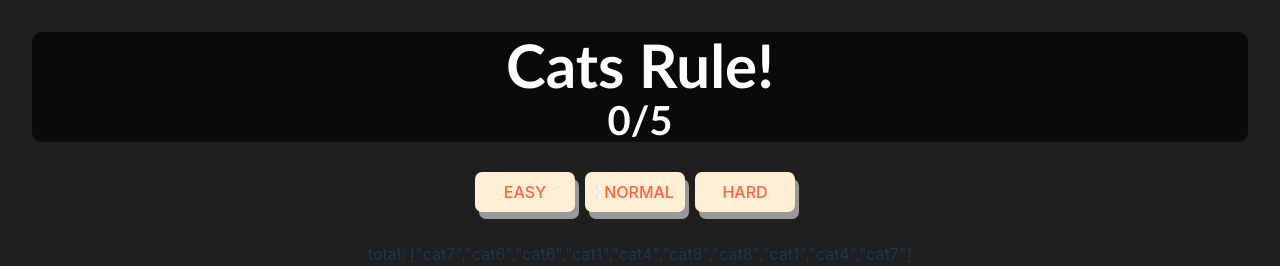
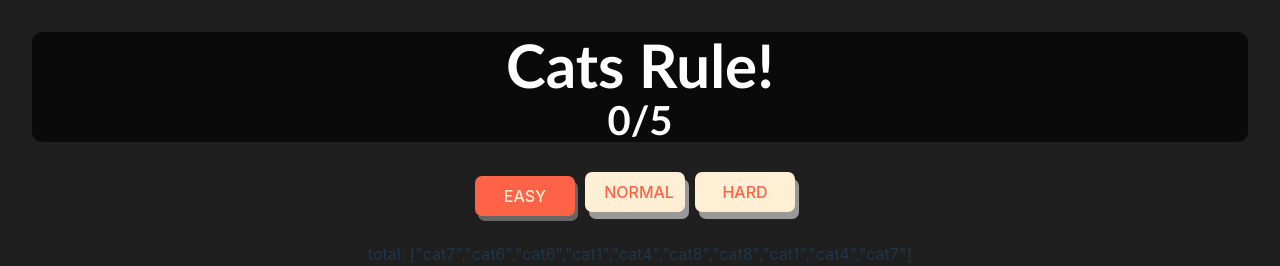
Before and after one commit to GO-SOPT-WEB/SiYeonLee, a React (Vite) app in the folder week3/matchTheCard/: page / in a window 1280 px wide. Shown: the top 266 px of the page. Built offline with nearby package versions, Linux system fonts and the light colour scheme.

Commit message:
easy mode button auto selected when first rendered

```diff
--- a/week3/matchTheCard/src/App.jsx
+++ b/week3/matchTheCard/src/App.jsx
@@ -8,7 +8,7 @@ import CardSection from "./CardSection";
 import Score from "./Score";
 
 function App() {
-  const [mode, setMode] = useState("");
+  const [mode, setMode] = useState("easy");
   const [totalCard, setTotalCard] = useState([]);
   const [matchedCard, setMatchedCard] = useState([]);
   const [currentCard, setCurrentCard] = useState([]);
@@ -39,10 +39,10 @@ function App() {
   }
 
   function checkCardMatched(index) {
-    console.log(index, currentCard[0]);
+    // console.log(index, currentCard[0]);
     const cardName = totalCard[index];
-    console.log("current", totalCard[currentCard[0]]);
-    console.log("clicked", cardName);
+    // console.log("current", totalCard[currentCard[0]]);
+    // console.log("clicked", cardName);
     if (totalCard[currentCard[0]] === cardName) {
       setMatchedCard([...matchedCard, index, currentCard[0]]);
       setCurrentCard([]);
@@ -69,7 +69,7 @@ function App() {
     setCurrentCard([]);
     // .sort(() => Math.random() - 0.5));
   }
-  console.log(totalCard, totalCardCount);
+  // console.log(totalCard, totalCardCount);
 
   return (
     <>
```
